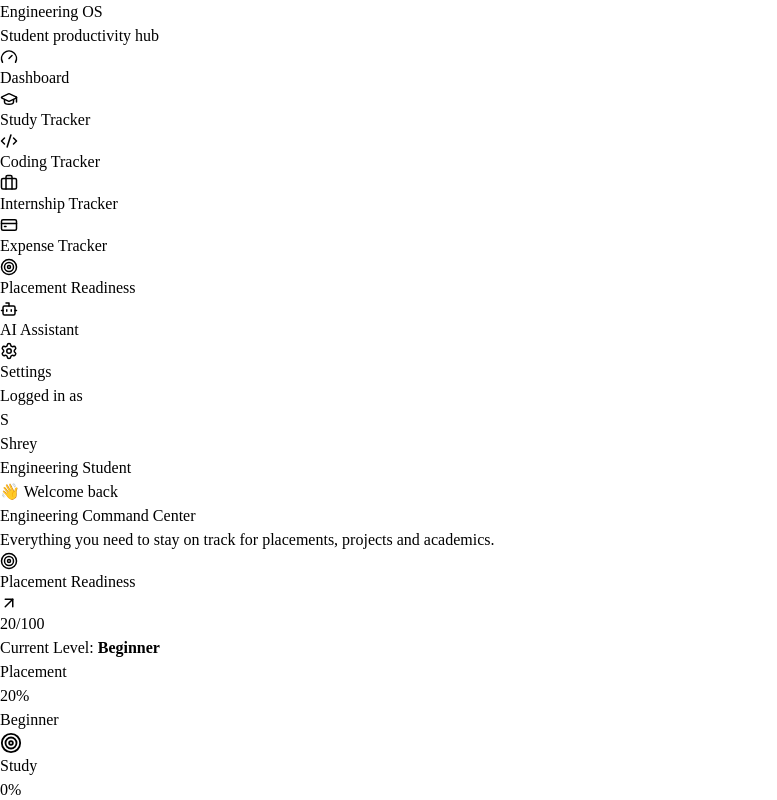
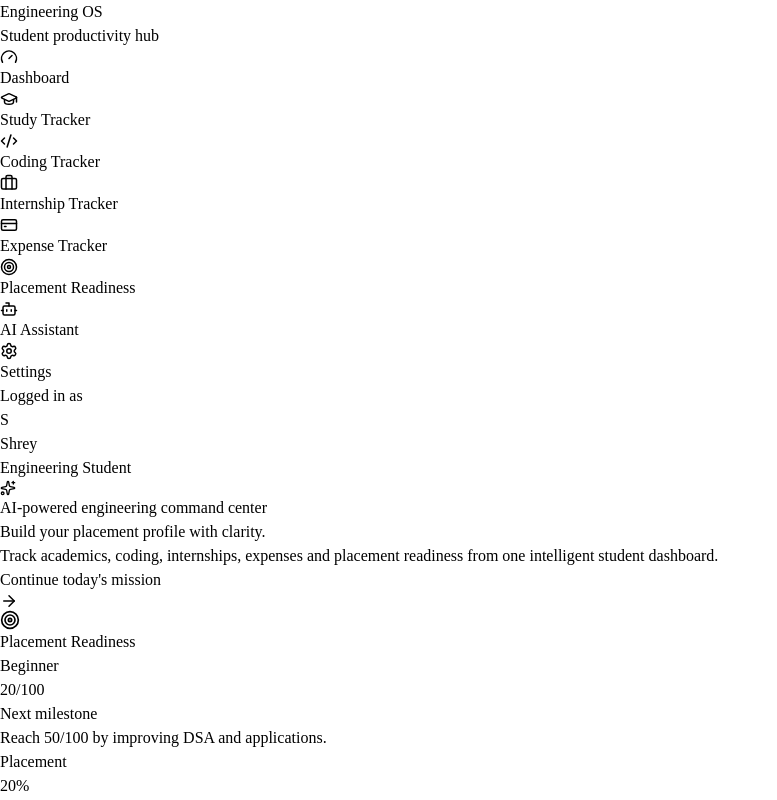
Before and after one commit to SHREYA-DASS926/engineering-os, a React (Vite) app: page / in a window 1280 px wide. Shown: the top 800 px of the page, without its empty margins (0-777 px from the left). Built offline with nearby package versions, Linux system fonts and the light colour scheme.

Commit message:
style(dashboard): add premium hero and animated stat cards

```diff
--- a/src/components/StatCard.tsx
+++ b/src/components/StatCard.tsx
@@ -1,4 +1,5 @@
 import type { LucideIcon } from "lucide-react";
+import { motion } from "framer-motion";
 
 type StatCardProps = {
   title: string;
@@ -9,7 +10,11 @@ type StatCardProps = {
 
 function StatCard({ title, value, description, icon: Icon }: StatCardProps) {
   return (
-    <div className="group bg-white rounded-3xl border border-slate-200 p-6 shadow-sm hover:shadow-md transition">
+    <motion.div
+      whileHover={{ y: -4 }}
+      transition={{ duration: 0.2 }}
+      className="group bg-white rounded-3xl border border-slate-200 p-6 shadow-sm hover:shadow-lg transition"
+    >
       <div className="flex items-start justify-between gap-4">
         <div>
           <p className="text-sm font-medium text-slate-500">{title}</p>
@@ -23,7 +28,7 @@ function StatCard({ title, value, description, icon: Icon }: StatCardProps) {
           </div>
         )}
       </div>
-    </div>
+    </motion.div>
   );
 }
 
--- a/src/features/dashboard/components/HeroBanner.tsx
+++ b/src/features/dashboard/components/HeroBanner.tsx
@@ -1,4 +1,7 @@
-import { ArrowUpRight, Target } from "lucide-react";
+import { ArrowRight, Sparkles, Target } from "lucide-react";
+import { motion } from "framer-motion";
+
+import Button from "../../../components/ui/Button";
 import Card from "../../../components/ui/Card";
 import ProgressBar from "../../../components/ui/ProgressBar";
 
@@ -7,61 +10,72 @@ type HeroBannerProps = {
   level: string;
 };
 
-function HeroBanner({
-  score,
-  level,
-}: HeroBannerProps) {
+function HeroBanner({ score, level }: HeroBannerProps) {
+  const nextMilestone = score < 50 ? 50 : score < 75 ? 75 : 90;
+
   return (
-    <Card variant="dark" className="p-8">
-      <div className="flex flex-col lg:flex-row justify-between gap-8">
+    <motion.div
+      initial={{ opacity: 0, y: 16 }}
+      animate={{ opacity: 1, y: 0 }}
+      transition={{ duration: 0.35 }}
+    >
+      <Card variant="dark" className="relative overflow-hidden p-8">
+        <div className="absolute -top-24 -right-24 h-72 w-72 rounded-full bg-indigo-500/20 blur-3xl" />
+        <div className="absolute -bottom-32 -left-20 h-72 w-72 rounded-full bg-cyan-500/10 blur-3xl" />
+
+        <div className="relative grid grid-cols-1 lg:grid-cols-2 gap-10 items-center">
           <div>
-          <p className="text-slate-300 mb-2">
-            👋 Welcome back
+            <div className="inline-flex items-center gap-2 rounded-full bg-white/10 px-3 py-1 text-sm text-slate-200 mb-5">
+              <Sparkles size={16} />
+              AI-powered engineering command center
+            </div>
+
+            <h1 className="text-4xl lg:text-5xl font-bold tracking-tight mb-4">
+              Build your placement profile with clarity.
+            </h1>
+
+            <p className="text-slate-300 max-w-xl leading-relaxed mb-6">
+              Track academics, coding, internships, expenses and placement
+              readiness from one intelligent student dashboard.
             </p>
 
-          <h1 className="text-4xl font-bold mb-4">
-            Engineering Command Center
-          </h1>
-
-          <p className="text-slate-300 max-w-xl">
-            Everything you need to stay on track for placements,
-            projects and academics.
-          </p>
+            <Button className="inline-flex items-center gap-2">
+              Continue today&apos;s mission
+              <ArrowRight size={18} />
+            </Button>
           </div>
 
-        <div className="lg:w-80">
-          <div className="flex justify-between items-center mb-3">
+          <div className="rounded-3xl bg-white/10 border border-white/10 p-6 backdrop-blur">
+            <div className="flex items-center justify-between mb-5">
               <div className="flex items-center gap-2">
-              <Target size={18} />
+                <Target size={20} />
+                <span className="font-semibold">Placement Readiness</span>
+              </div>
 
-              <span className="font-semibold">
-                Placement Readiness
+              <span className="text-sm rounded-full bg-white/10 px-3 py-1">
+                {level}
               </span>
             </div>
 
-            <ArrowUpRight size={18} />
+            <div className="flex items-end gap-2 mb-5">
+              <span className="text-6xl font-bold tracking-tight">
+                {score}
+              </span>
+              <span className="text-2xl text-slate-400 mb-2">/100</span>
             </div>
 
-          <h2 className="text-5xl font-bold">
-            {score}
-            <span className="text-2xl text-slate-400">
-              /100
-            </span>
-          </h2>
+            <ProgressBar value={score} />
 
-          <div className="mt-5">
-            <ProgressBar value={score} />
-          </div>
-
-          <p className="mt-3 text-slate-300">
-            Current Level:{" "}
-            <strong className="text-white">
-              {level}
-            </strong>
+            <div className="mt-5 rounded-2xl bg-black/20 border border-white/10 p-4">
+              <p className="text-sm text-slate-300">Next milestone</p>
+              <p className="text-lg font-semibold mt-1">
+                Reach {nextMilestone}/100 by improving DSA and applications.
               </p>
             </div>
           </div>
+        </div>
       </Card>
+    </motion.div>
   );
 }
 
```
Lines whose indentation alone changed are shown as unchanged.
